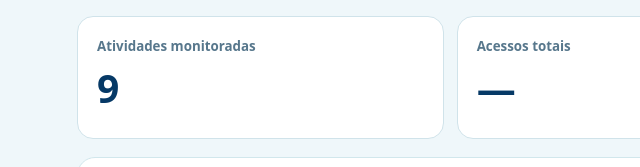
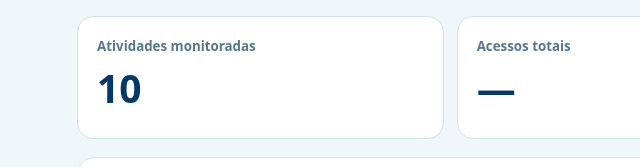
Before and after one commit to eejoaopauloI/eejoaopauloi.github.io, a plain HTML site: page acessos-atividades.html in a window 1280 px wide. Shown: the part 423-590 px from the top of the page, 0-640 px from the left. Drawn offline with Linux system fonts and the light colour scheme.

Commit message:
feat(contador): incluir trilha multidisciplinar da 3ª série EM

```diff
--- a/acessos-atividades.html
+++ b/acessos-atividades.html
@@ -17,7 +17,7 @@
 <div class="learn-top"><div class="wrap"><span>ESCOLA ESTADUAL JOÃO PAULO I · PARANAÍTA–MT</span><span>ACOMPANHAMENTO PEDAGÓGICO</span></div></div>
 <header class="learn-header"><div class="wrap learn-head"><a href="index.html" class="learn-brand"><span class="jp-logo-pair" aria-label="Marcas institucionais"><img src="assets/logos-institucionais.webp" alt="Escola João Paulo I"><img src="assets/logos-institucionais.webp" alt="Escola de Tempo Integral MT"></span><span><strong>JP Recomposição</strong><small>Painel de Acessos</small></span></a><nav class="curriculum-nav"><a href="index.html">Início</a><a href="recomposicao.html">Componentes</a><a class="learn-nav-focus" href="dashboard-jps.html">Dashboard JPs</a></nav></div></header>
 <main class="ac-wrap" id="main"><section class="ac-hero"><span class="ac-tag">GESTÃO DO ACESSO · DADOS AGREGADOS</span><h1>📊 Acessos às atividades</h1><p>Consulte a movimentação do JP Recomposição em cada trilha. As informações distinguem acessos totais de navegadores distintos, sem identificar estudantes.</p></section>
-<div class="ac-metrics"><div><small>Atividades monitoradas</small><strong id="ac-activities">9</strong></div><div><small>Acessos totais</small><strong id="ac-views">—</strong></div><div><small>Navegadores por atividade*</small><strong id="ac-unique">—</strong></div></div>
+<div class="ac-metrics"><div><small>Atividades monitoradas</small><strong id="ac-activities">10</strong></div><div><small>Acessos totais</small><strong id="ac-views">—</strong></div><div><small>Navegadores por atividade*</small><strong id="ac-unique">—</strong></div></div>
 <section class="ac-panel"><h2>Resumo das trilhas</h2><p id="ac-state" aria-live="polite">Verificando a conexão com o serviço de dados...</p><div class="ac-table-wrap"><table class="ac-table"><thead><tr><th>Atividade</th><th>Navegadores distintos</th><th>Acessos totais</th></tr></thead><tbody id="ac-rows"><tr><td colspan="3">Nenhum dado carregado.</td></tr></tbody></table></div><div style="margin-top:18px"><button class="ac-btn" id="ac-refresh">↻ Atualizar contagem</button></div></section>
 <section class="ac-panel"><h2>Como interpretar esses números</h2><p>Um <strong>acesso</strong> corresponde a uma abertura da página da atividade registrada pelo serviço. Um <strong>navegador distinto</strong> corresponde a um identificador aleatório guardado localmente no aparelho; o mesmo aluno pode aparecer mais de uma vez se usar outro dispositivo ou limpar os dados do navegador. Vários estudantes usando o mesmo navegador podem ser contabilizados juntos.</p><p>A soma de navegadores distintos entre atividades <strong>não</strong> representa o total de estudantes únicos da escola. Os dados não revelam nomes, turmas, respostas nem frequência oficial. A contagem começa após a ativação do serviço e pode ser bloqueada por configurações de privacidade ou conexão.</p><div class="ac-alert" id="ac-warning">O painel mostra somente dados efetivamente registrados. Se o serviço ainda não foi ativado, não serão exibidos números estimados.</div><p class="ac-note">*Soma dos navegadores distintos por atividade, não indivíduos únicos no portal.</p></section></main>
 <footer class="learn-footer"><div class="wrap learn-footer-main"><div><strong>JP Recomposição</strong><small>Acompanhamento das trilhas de aprendizagem</small></div><div><b>EE João Paulo I</b><small>Paranaíta · Mato Grosso</small></div><div><a href="index.html">Início</a><a href="dashboard-jps.html">Dashboard JPs</a></div></div></footer></body></html>
```
